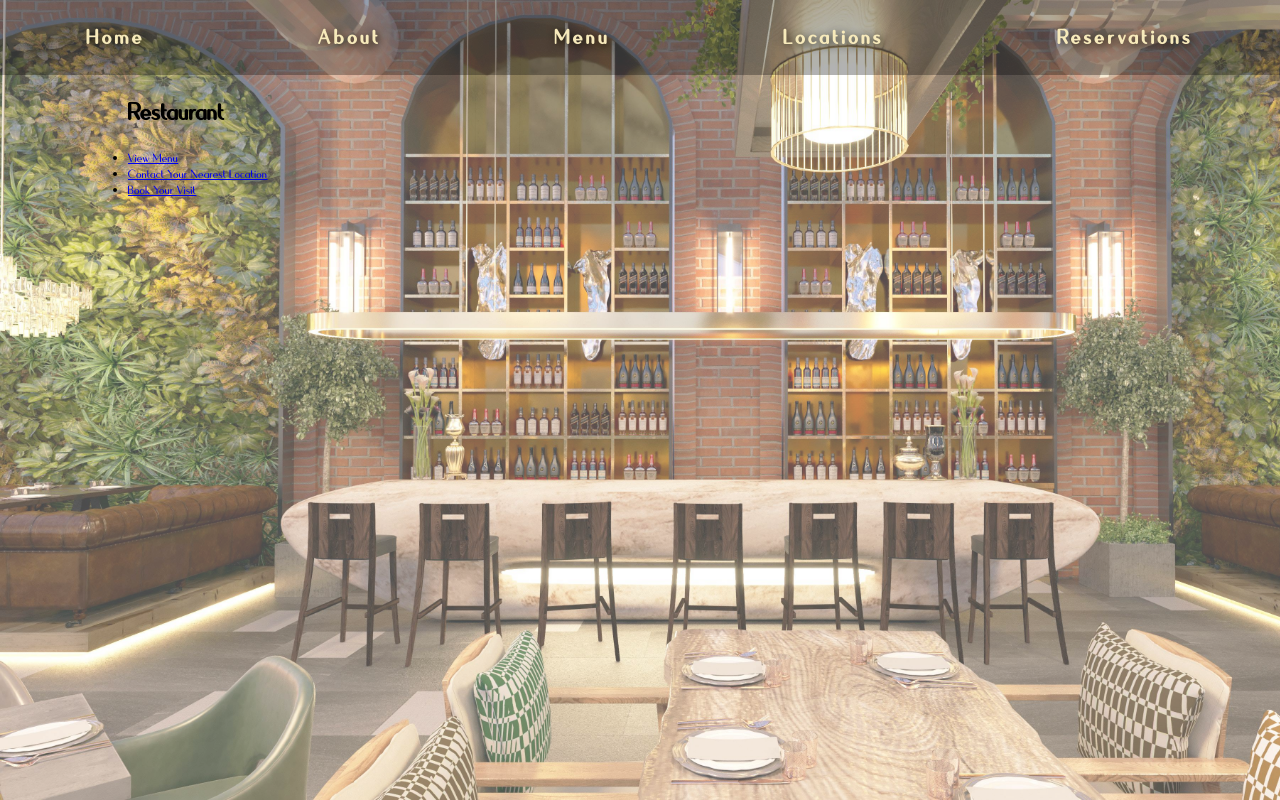
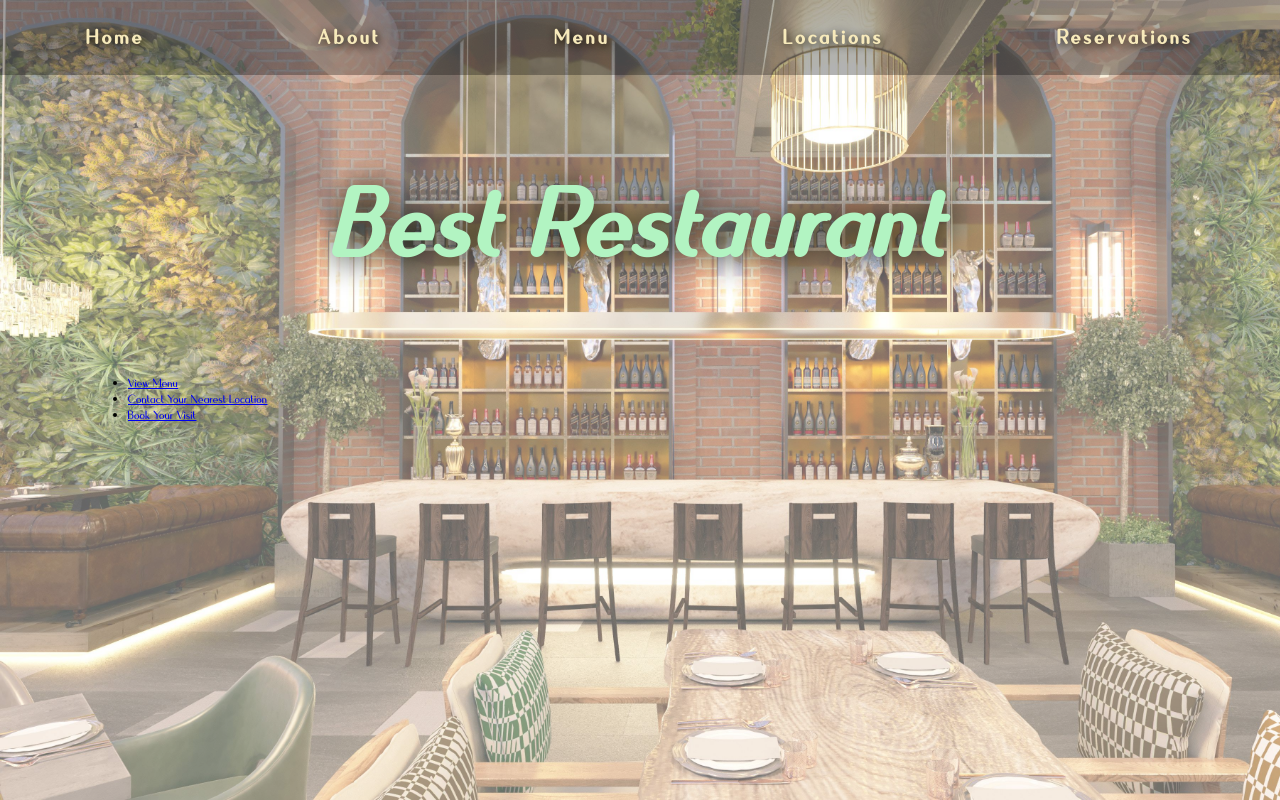
Before and after one commit to ImpendingKataclysm/restaurant_website, a Django app: template templates/index.html in a window 1280 px wide. Run offline with Django 3.2, Linux system fonts and the light colour scheme; the template is opened without the code that fills it, so the values that code supplies are empty.

Commit message:
Adjusted the size, spacing and shadow on the home page heading

```diff
--- a/restaurant/static/css/main.css
+++ b/restaurant/static/css/main.css
@@ -33,7 +33,7 @@ html, body, ul, .page_wrap {
     top: 0;
     width: 100%;
     height: 100vh;
-    opacity: 0.7;
+    opacity: 0.6;
     background: url("../images/rest_interior.jpg") no-repeat;
     background-size: cover;
 }
@@ -131,3 +131,12 @@ nav a:active {
     width: 80%;
     margin: 0 auto;
 }
+
+.main_heading {
+    font-size: 4rem;
+    font-style: italic;
+    letter-spacing: 0.2rem;
+    text-align: center;
+    color: #b2f4c2;
+    text-shadow: 0.1rem 0.1rem 1.9rem #030b00;
+}
--- a/templates/index.html
+++ b/templates/index.html
@@ -3,7 +3,9 @@
 {% block title %}Restaurant - Home{% endblock %}
 {% block page %}home{% endblock %}
 {% block content %}
-    <h1>Restaurant</h1>
+    <div class="main_heading">
+        <h1>Best Restaurant</h1>
+    </div>
     <ul>
         <li><a href="{% url 'menu' %}">View Menu</a> </li>
         <li><a href="{% url 'contact' %}">Contact Your Nearest Location</a> </li>
```
